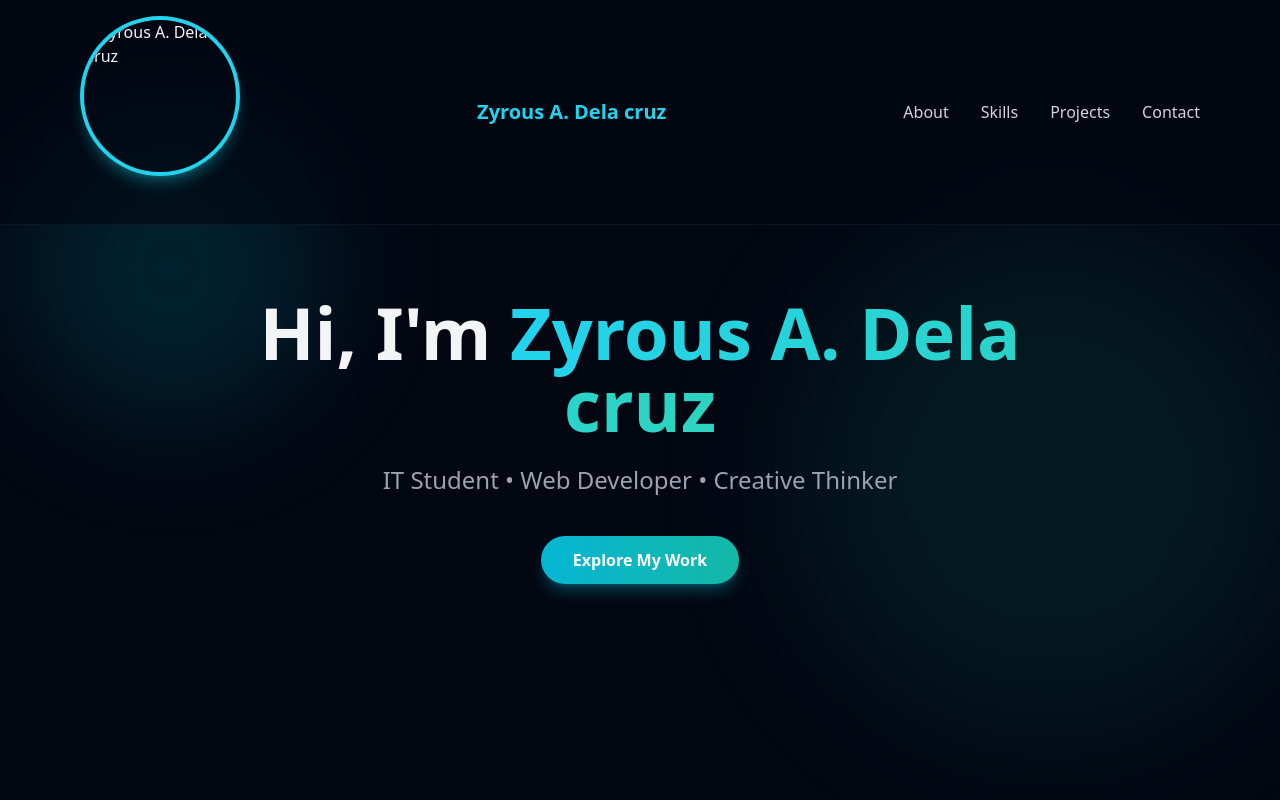
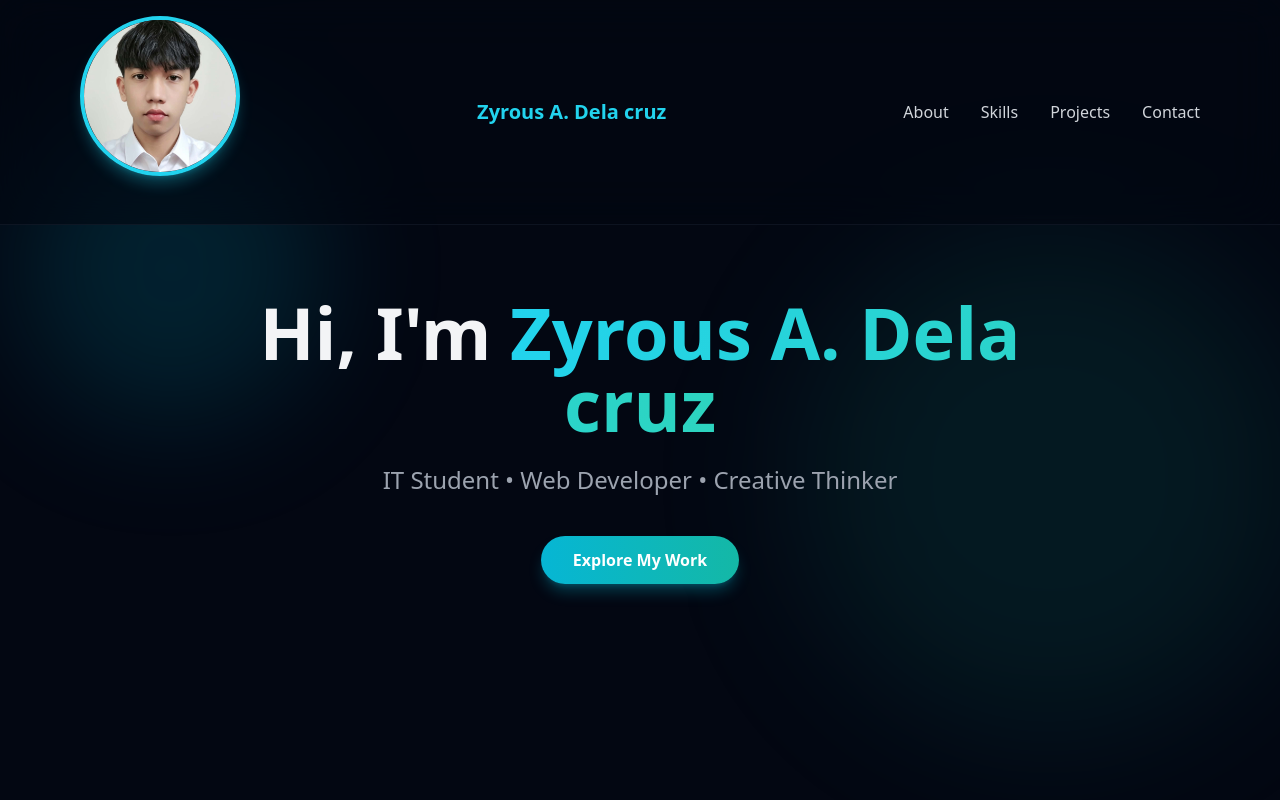
Before and after one commit to zyrousdelacruz33-arch/zyrous-github.io, a plain HTML site: page index.html in a window 1280 px wide. Shown: the top 800 px of the page. Drawn offline with nearby package versions, Linux system fonts and the light colour scheme.

Commit message:
Update image source for profile picture

```diff
--- a/index.html
+++ b/index.html
@@ -53,7 +53,7 @@
     <nav class="fixed top-0 w-full bg-gray-950/60 backdrop-blur-xl z-50 border-b border-gray-800/40">
         <div class="max-w-6xl mx-auto px-4 py-4 flex justify-between items-center">
             <div class="flex justify-center mb-8">
-            <img src="hghjgk.jpe" alt="Zyrous A. Dela Cruz"
+            <img src="zyrous a. dela cruz.jpg" alt="Zyrous A. Dela Cruz"
                 class="w-40 h-40 rounded-full object-cover border-4 border-cyan-400
                 shadow-lg shadow-cyan-400/30 hover:scale-105 transition-transform duration-300">
         </div>
```
